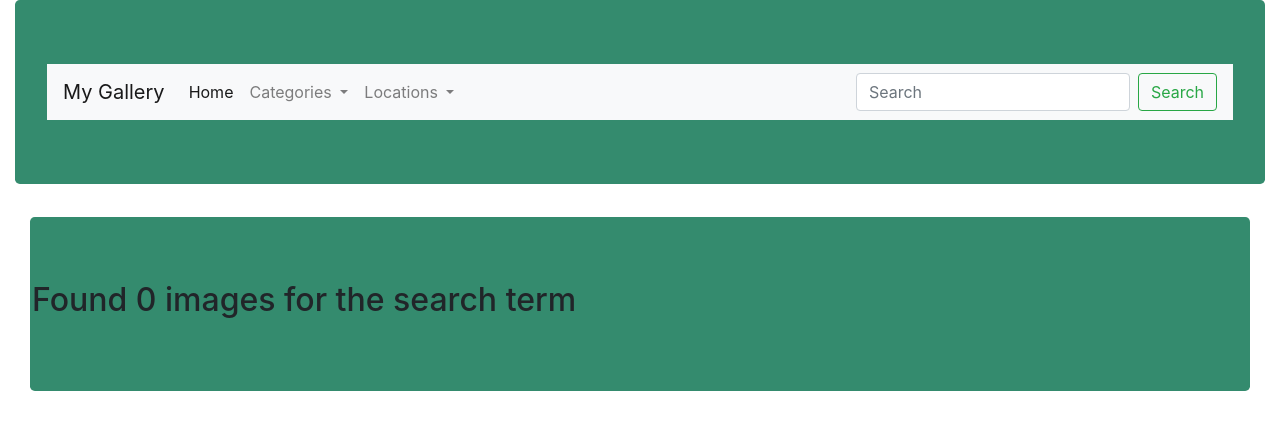
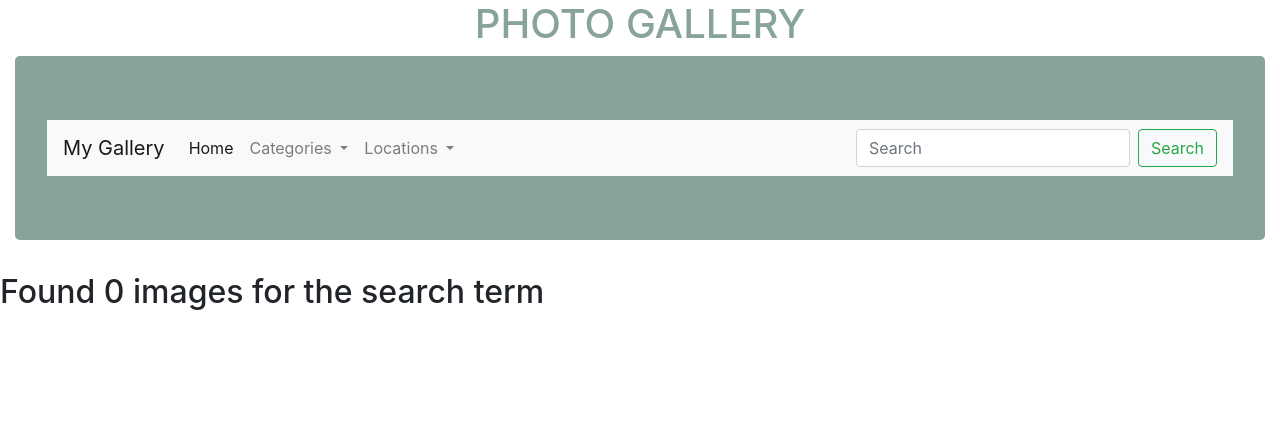
Before and after one commit to CarineIzere/Photos, a Django app: page / in a window 1280 px wide. Shown: the top 430 px of the page. Run offline with Django 3.2, Linux system fonts and the light colour scheme; data that the repository does not hold is empty; some libraries are stand-ins or nearby versions.

Commit message:
add class jumbotron at navbar and Header

```diff
--- a/picture/templates/index.html
+++ b/picture/templates/index.html
@@ -9,7 +9,7 @@ function CopyFunction() {
 }
 </script>
 	<div class="container-fluid">
-    <div class="jumbotron" style="background-color: rgb(52, 139, 110);">
+    <!-- <div class="jumbotron" style="background-color:  rgb(136, 163, 154);"> -->
         <div class="row">
                 <div class="row">
                         {% if all_images%}
@@ -24,7 +24,7 @@ function CopyFunction() {
             {% for image in all_images %}
 
 
-                    <div class="col-md-3 col-sm-4 col-xs-12 single_portfolio_text">
+                    <div class="col-md-3 col-sm-3 col-xs-12 single_portfolio_text">
                         <img src="{{image.image_path.url}}" alt="" height="300px" width="100px"/>
                         <div class="portfolio_images_overlay text-center">
                             <h6 class="clrd-font" >{{image.image_name}}</h6>
@@ -48,5 +48,5 @@ function CopyFunction() {
 
         </div>
     </div>
-    </div>
+    <!-- </div> -->
 {% endblock %}
--- a/picture/templates/navbar.html
+++ b/picture/templates/navbar.html
@@ -1,4 +1,5 @@
-<div class="jumbotron" style="background-color: rgb(52, 139, 110);" >
+<h1 style="color:  rgb(136, 163, 154);text-align: center; font: italic;">PHOTO GALLERY</h1>
+<div class="jumbotron" style="background-color: rgb(136, 163, 154);" >
         <nav class="navbar navbar-expand-lg navbar-light bg-light" >
             <a class="navbar-brand" href="/">My Gallery</a>
             <button class="navbar-toggler" type="button" data-toggle="collapse" data-target="#navbarSupportedContent" aria-controls="navbarSupportedContent" aria-expanded="false" aria-label="Toggle navigation">
@@ -19,7 +20,7 @@
                     </a>
                     <div class="dropdown-menu" aria-labelledby="navbarDropdown">
                       {% for cat in category_results %}
-                      <a class="dropdown-item" href="/category/{{cat.cat_name}}">{{cat.cat_name}}</a>
+                      <a class="dropdown-item" href="/category/{{cat.cat_name}}"style="background-color: rgb(136, 163, 154);">{{cat.cat_name}}</a>
                       <div class="dropdown-divider"></div>
 
 
@@ -33,7 +34,7 @@
                     </a>
                     <div class="dropdown-menu" aria-labelledby="navbarDropdown">
                       {% for cat in location_results %}
-                      <a class="dropdown-item" href="/location/{{cat.location_name}}">{{cat.location_name}}</a>
+                      <a class="dropdown-item" style="background-color: rgb(136, 163, 154);"href="/location/{{cat.location_name}}">{{cat.location_name}}</a>
                       <div class="dropdown-divider"></div>
 
 
```
